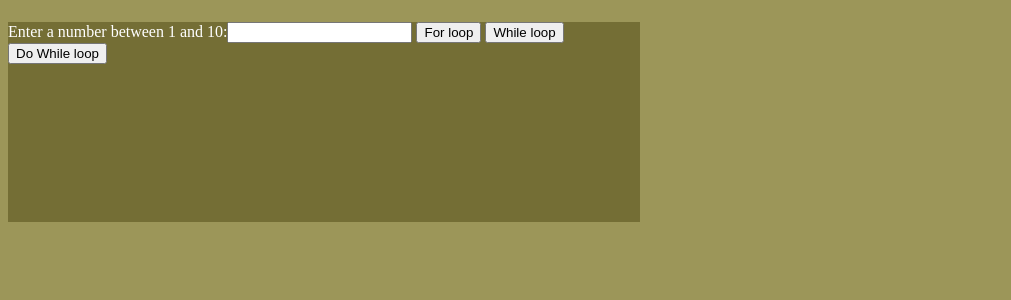
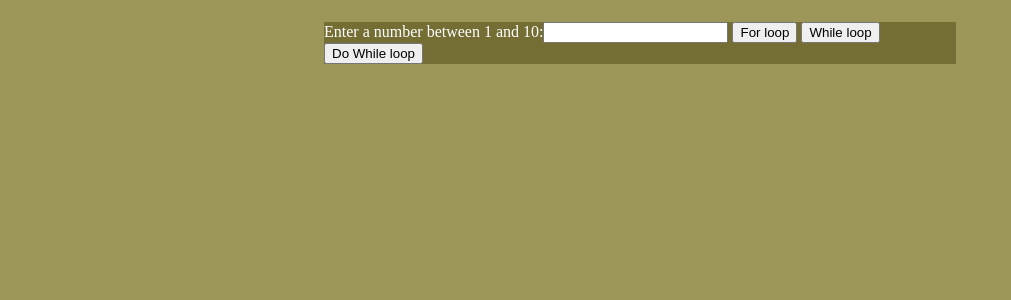
Before and after one commit to georgeson-caleb/cit261, a PHP site: page /JavaScript/project.html in a window 1280 px wide. Shown: the part 58-358 px from the top of the page, without its empty margins (0-1011 px from the left). Run offline with PHP 8.4, Linux system fonts and the light colour scheme.

Commit message:
update style.css

```diff
--- a/JavaScript/style.css
+++ b/JavaScript/style.css
@@ -10,5 +10,5 @@ div {
    background-color: #746e35;
    color: #ffffff;
    width: 50%;
-   height: 100px;
+   margin: auto;
 }
```
